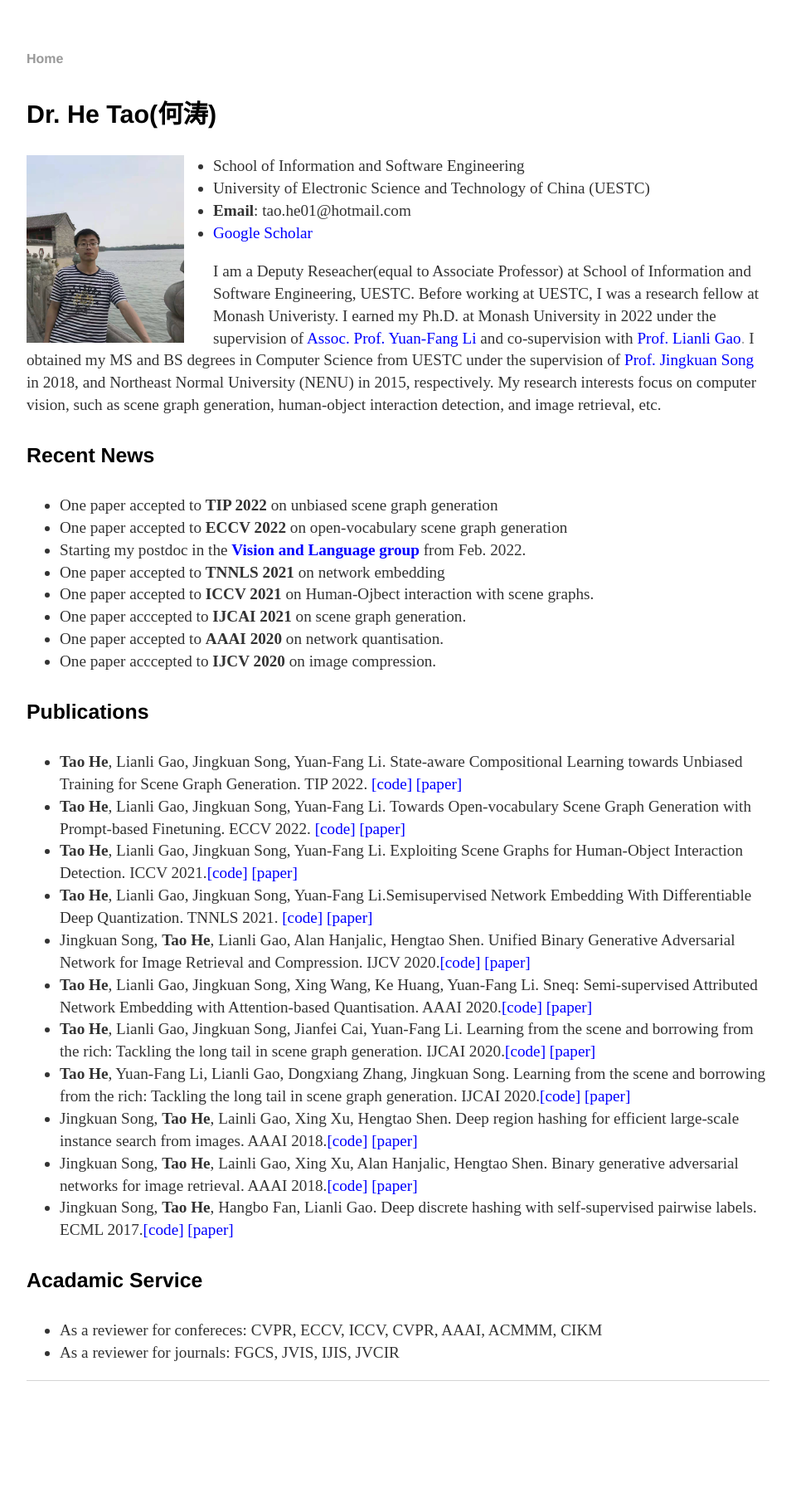
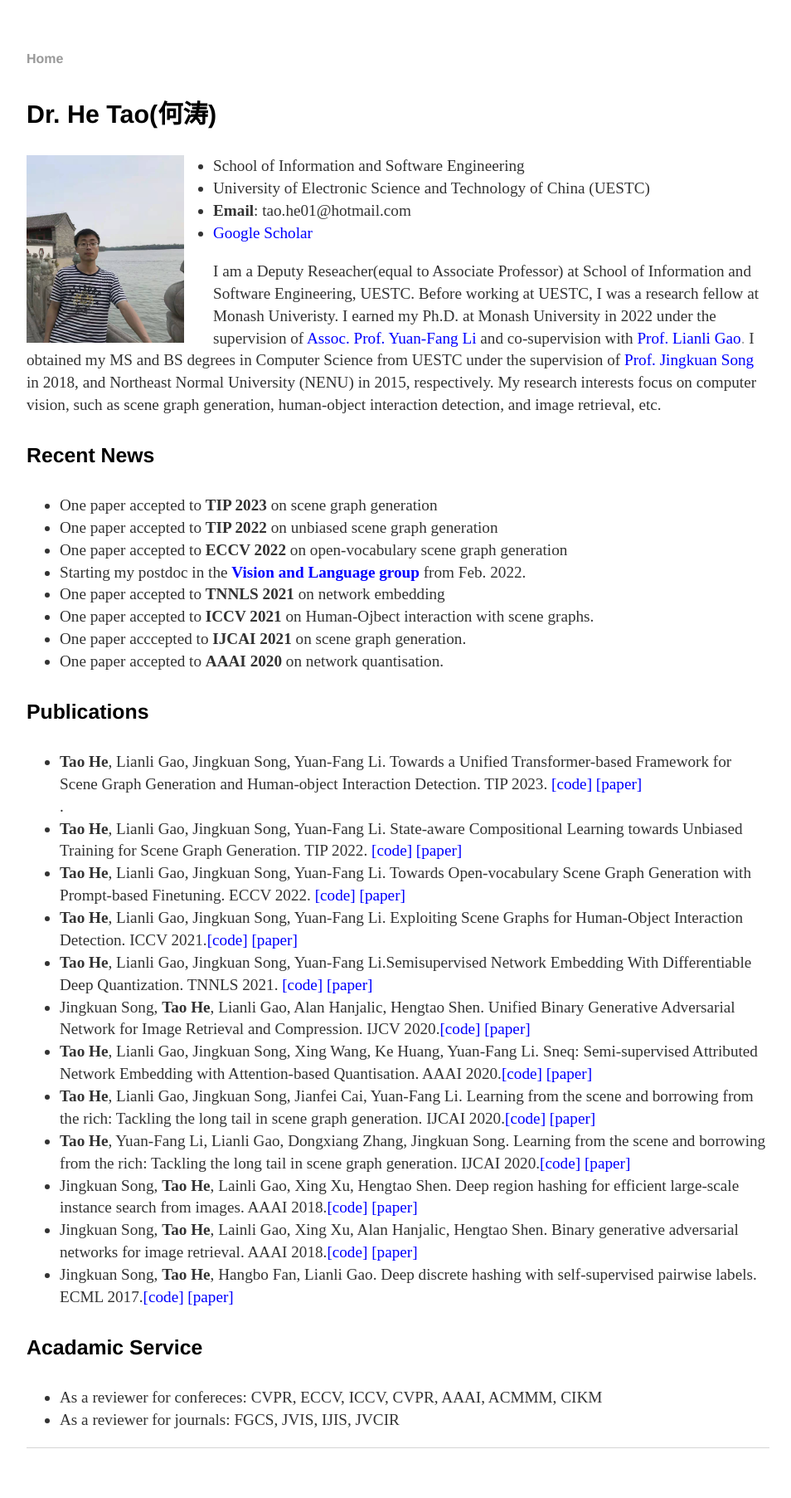
Before and after one commit to ht014/ht014.github.io, a Jekyll site: the page built from index.html, in a window 1280 px wide. Shown: the whole page at 83% size, without its empty margins (160-1114 px from the left). Built offline with Jekyll 4.4.1, drawn with Linux system fonts in a browser that asks for light colours; before the commit the page ends 1724 px from its top, so only the background shows below that.

Commit message:
Update index.html

```diff
--- a/index.html
+++ b/index.html
@@ -26,6 +26,7 @@ title: Tao He's Homepage
 
 <h4> Recent News</h4>
 <ul>
+	<li>One paper accepted to <strong>TIP 2023</strong> on scene graph generation</li>
 	<li>One paper accepted to <strong>TIP 2022</strong> on unbiased scene graph generation</li>
 	<li>One paper accepted to <strong>ECCV 2022</strong>  on open-vocabulary scene graph generation</li>
 	<li>Starting my postdoc in the <a = href="https://www.monash.edu/it/dsai/vision-language"><strong> <font color="#0000ff">Vision and Language group </font></strong></a> from Feb. 2022.</li>
@@ -33,12 +34,14 @@ title: Tao He's Homepage
 	<li>One paper accepted to <strong>ICCV 2021</strong>  on Human-Ojbect interaction with scene graphs.</li>
 	<li>One paper acccepted to <strong>IJCAI 2021</strong>  on scene graph generation.</li>
 	<li>One paper accepted to <strong>AAAI 2020</strong>  on network quantisation.</li>
-	<li>One paper acccepted to <strong>IJCV 2020</strong>  on image compression.</li>
+<!-- 	<li>One paper acccepted to <strong>IJCV 2020</strong>  on image compression.</li> -->
 	<!--<li>One paper accepted to <strong>IJCAI 2019</strong>  on domain adaptive hash for images.</li>--!>
 	</ul>
 
 <h4>Publications</h4>
 <ul>
+	<li><strong>Tao He</strong>, Lianli Gao, Jingkuan Song, Yuan-Fang Li.  Towards a Unified Transformer-based Framework for Scene Graph Generation and Human-object Interaction Detection. TIP 2023. <a href=" " rel="nofollow"><font color="#0000ff">[code]</font></a> <a href="~" rel="nofollow"><font color="#0000ff">[paper]</font></a> <font color="#ff0000"><b>&nbsp;</b></font> </li>.
+
 	<li><strong>Tao He</strong>, Lianli Gao, Jingkuan Song, Yuan-Fang Li.  State-aware Compositional Learning towards Unbiased Training for Scene Graph Generation. TIP 2022. <a href=" " rel="nofollow"><font color="#0000ff">[code]</font></a> <a href="~" rel="nofollow"><font color="#0000ff">[paper]</font></a> <font color="#ff0000"><b>&nbsp;</b></font> </li>
 
 	<li><strong>Tao He</strong>, Lianli Gao, Jingkuan Song, Yuan-Fang Li. Towards Open-vocabulary Scene Graph Generation with Prompt-based Finetuning. ECCV 2022. <a href=" " rel="nofollow"><font color="#0000ff">[code]</font></a> <a href="~" rel="nofollow"><font color="#0000ff">[paper]</font></a> <font color="#ff0000"><b>&nbsp;</b></font> </li>
```
